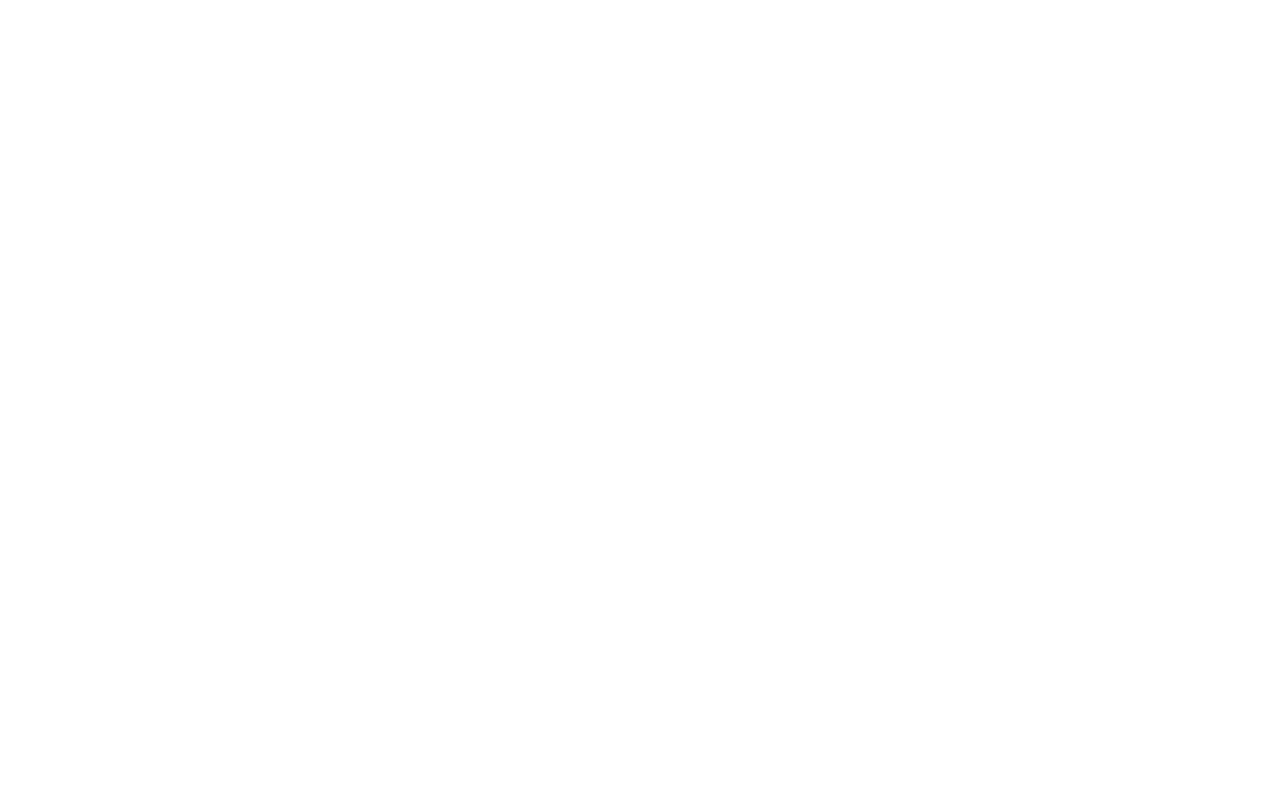
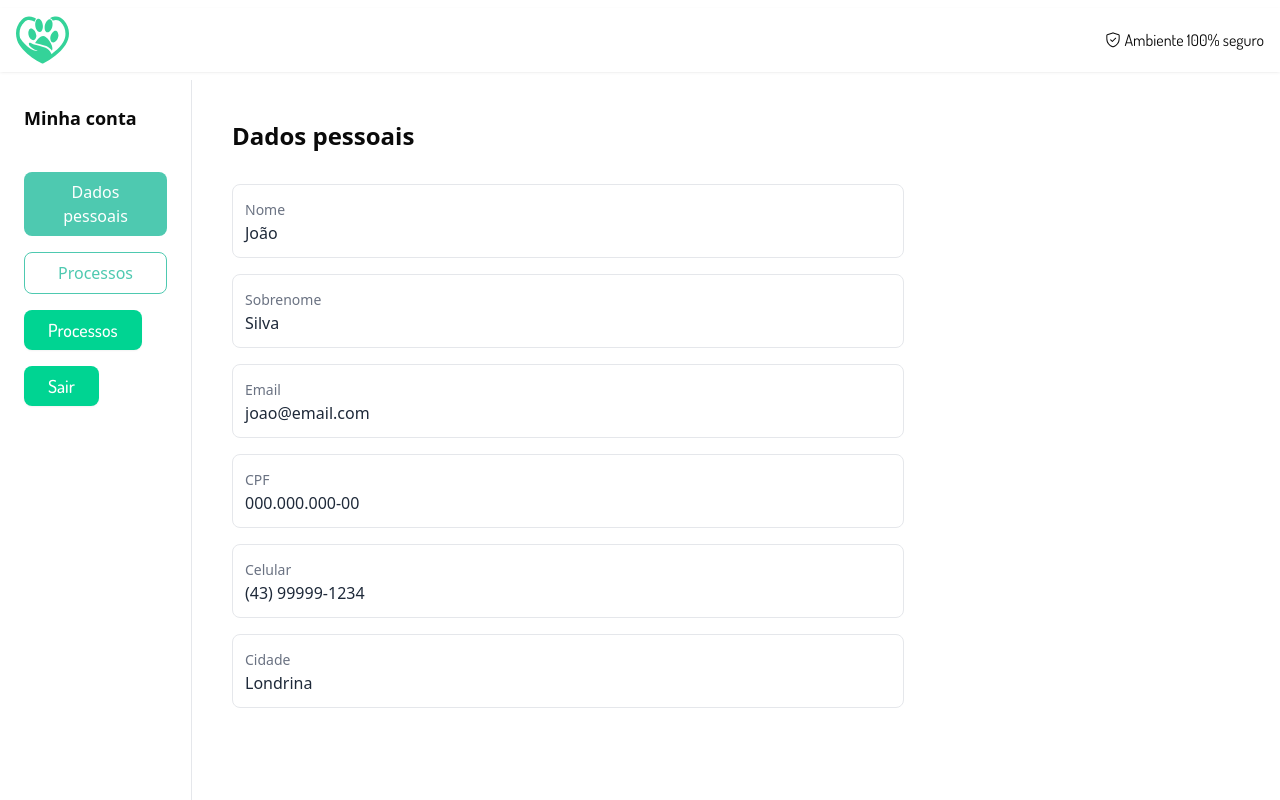
Before and after one commit to gunvieira/Aumigo-Front, a React (Vite) app: page /dadospessoais in a window 1280 px wide. Before the commit this address had no page. Shown: the top 800 px of the page. Built offline with nearby package versions, Linux system fonts and the light colour scheme.

Commit message:
Adicionando tela dados pessoais

```diff
--- /dev/null
+++ b/src/components/myui/CampoDeDados/CampoDeDados.tsx
@@ -0,0 +1,10 @@
+
+
+export default function CampoDeDados({ label, value }: { label: string; value: string }) {
+    return (
+        <div className="border border-gray-200 rounded-md p-3">
+        <label className="text-sm text-gray-500">{label}</label>
+            <p className="text-base text-gray-800">{value}</p>
+        </div>
+    );
+}
--- /dev/null
+++ b/src/components/myui/ConteudoDadosPessoais/ConteudoDadosPessoais.tsx
@@ -0,0 +1,68 @@
+import { Botao } from "@/components/myui/BotaoPadrao/Botao.tsx";
+import CampoDeDados from "../CampoDeDados/CampoDeDados";
+
+// Componente para renderizar um campo de dados pessoais.
+// Isso ajuda a evitar repetição de código e mantém o estilo consistente.
+
+
+export default function ConteudoDadosPessoais() {
+    // Objeto com os dados do usuário para facilitar a manutenção.
+    const dadosUsuario = {
+        nome: "João",
+        sobrenome: "Silva",
+        email: "joao@email.com",
+        cpf: "000.000.000-00",
+        cidade: "Londrina", // Corrigido o dado que estava como email na imagem
+        celular: "(43) 99999-1234",
+    };
+
+    return (
+        <div className="min-h-screen bg-white flex">
+            {/* Menu Lateral:
+              - A estrutura é a mesma do componente anterior.
+              - O botão "Dados pessoais" agora tem o estilo de ativo (fundo sólido).
+              - O botão "Processos" tem um estilo de inativo (fundo transparente com borda),
+                para mostrar qual página não está selecionada.
+            */}
+            <aside className="w-48 bg-white p-6 border-r border-gray-200 flex flex-col">
+                <h2 className="text-lg font-semibold mb-10">Minha conta</h2>
+                <nav className="flex flex-col gap-4">
+                    {/* Botão ativo */}
+                    <button className="bg-[#4EC9B0] text-white py-2 px-4 rounded-md">
+                        Dados pessoais
+                    </button>
+                    {/* Botão inativo */}
+                    <button className="bg-white border border-[#4EC9B0] text-[#4EC9B0] py-2 px-4 rounded-md hover:bg-[#E6F6F3] transition">
+                        Processos
+                    </button>
+                    <Botao to="/processos" tsize="text-[18px]">Processos</Botao>
+                    {/* O componente de botão "Sair" é reutilizado */}
+                    <Botao to="/" tsize="text-[18px]">Sair</Botao>
+                </nav>
+            </aside>
+
+            {/* Conteúdo Principal:
+              - O título foi alterado para "Dados pessoais".
+              - A tabela foi removida e substituída por uma div que organiza os campos.
+              - Usamos `flex flex-col` e `gap-4` para empilhar os campos verticalmente com espaçamento.
+            */}
+            <main className="flex-1 p-10">
+                <h1 className="text-2xl font-semibold mb-8">Dados pessoais</h1>
+
+                <div className="max-w-2xl flex flex-col gap-4">
+                    {/* Componente CampoDeDados:
+                      - Cada campo de informação é renderizado pelo componente `CampoDeDados`.
+                      - Isso torna o código mais limpo e fácil de ler.
+                      - Passamos `label` (o nome do campo) e `value` (o dado do usuário) como propriedades.
+                    */}
+                    <CampoDeDados label="Nome" value={dadosUsuario.nome} />
+                    <CampoDeDados label="Sobrenome" value={dadosUsuario.sobrenome} />
+                    <CampoDeDados label="Email" value={dadosUsuario.email} />
+                    <CampoDeDados label="CPF" value={dadosUsuario.cpf} />
+                    <CampoDeDados label="Celular" value={dadosUsuario.celular} />
+                    <CampoDeDados label="Cidade" value={dadosUsuario.cidade} />
+                </div>
+            </main>
+        </div>
+    );
+}
--- a/src/pages/processosusuario.tsx
+++ b/src/components/myui/TelaProcessos/TelaProcessos.tsx
@@ -1,14 +1,17 @@
-import {Botao} from "@/components/myui/BotaoPadrao/Botao.tsx";
-import DetalhesProcesso from "./detalhesprocessosusuarios";
+import {Botao, BotaoGhost, BotaoSegundario} from "@/components/myui/BotaoPadrao/Botao.tsx";
+import DetalhesProcesso from "@/components/myui/DetalhesProcessos/DetalhesProcesso.tsx";
+import {Button} from "@/components/ui/button.tsx";
 
-export default function TelaProcessos() {
+
+export default function ConteudoProcessos() {
     return (
         <div className="min-h-screen bg-white flex">
-            {/* Menu lateral */}
+            {/* Arrumar Botoes */}
             <aside className="w-48 bg-white p-6 border-r border-gray-200">
                 <h2 className="text-lg font-semibold mb-10">Minha conta</h2>
                 <nav className="flex flex-col gap-4">
-                    <button className="bg-[#4EC9B0] text-white py-2 px-4 rounded">Dados pessoais</button>
+                    <Botao to="/dadospessoais" tsize="text-[18px]">Dados Pessoais</Botao>
+                    <Button size="lg" className="bg-emerald-400 hover:bg-emerald-500 font-dosis cursor-pointer text-white text-[18px]">Dados Pessoais</Button>
                     <button className="bg-[#4EC9B0] text-white py-2 px-4 rounded">Processos</button>
                     <Botao to="/" tsize="text-[18px]">Sair</Botao>
                 </nav>
--- /dev/null
+++ b/src/pages/processocliente.tsx
@@ -0,0 +1,17 @@
+import HeaderSimples from "@/components/myui/Header/HeaderSimples.tsx";
+import Footer from "@/components/myui/Footer/Footer";
+import ConteudoProcessos from "@/components/myui/TelaProcessos/TelaProcessos.tsx";
+
+
+
+
+export default function TelaProcessos() {
+    return (
+        <>
+            <HeaderSimples/>
+            <ConteudoProcessos/>
+            <Footer/>
+
+        </>
+    );
+}
--- /dev/null
+++ b/src/pages/teladadospessoais.tsx
@@ -0,0 +1,16 @@
+import HeaderSimples from "@/components/myui/Header/HeaderSimples.tsx";
+import Footer from "@/components/myui/Footer/Footer";
+import ConteudoDadosPessoais from "@/components/myui/ConteudoDadosPessoais/ConteudoDadosPessoais.tsx";
+
+
+
+export default function TelaDadosPessoais() {
+    return (
+        <>
+            <HeaderSimples/>
+            <ConteudoDadosPessoais/>
+            <Footer/>
+
+        </>
+    );
+}
--- a/src/routes/index.tsx
+++ b/src/routes/index.tsx
@@ -2,11 +2,13 @@ import {Routes, Route} from "react-router-dom";
 import Home from "@/pages/home.tsx";
 import Adotar from "@/pages/adotar.tsx";
 import Colabore from "@/pages/colabore.tsx";
-import TelaProcessos from "@/pages/processosusuario.tsx";
+import TelaProcessos from "@/pages/processocliente.tsx";
 import Entrar from "@/pages/entrar.tsx";
 import QuemSomosTela from "@/pages/quemsomos.tsx";
 import Cadastrar from "@/pages/cadastrar.tsx";
 import CadastrarEndereco from "@/pages/cadastrarEndereco.tsx";
+import TelaDadosPessoais from "@/pages/teladadospessoais.tsx";
+
 
 
 export default function AppRoutes() {
@@ -17,6 +19,7 @@ export default function AppRoutes() {
             <Route path="/quem-somos" element={<QuemSomosTela/>} />
             <Route path="/colabore" element={<Colabore/>} />
             <Route path="/processos" element={<TelaProcessos/>} />
+            <Route path="/dadospessoais" element={<TelaDadosPessoais/>} />
             <Route path="/entrar" element={<Entrar/>} />
             <Route path="/cadastro" element={<Cadastrar/>} />
             <Route path="/cadastro/endereco" element={<CadastrarEndereco/>} />
```
Also changed, not shown: src/components/myui/DetalhesProcessos/DetalhesProcesso.tsx (renamed from src/pages/detalhesprocessosusuarios.tsx).
